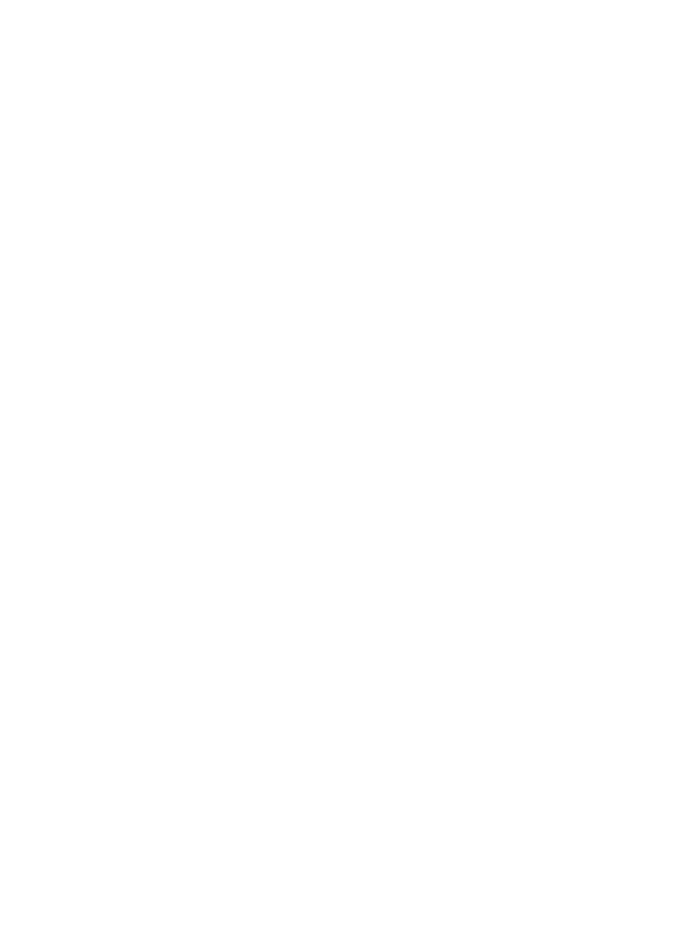
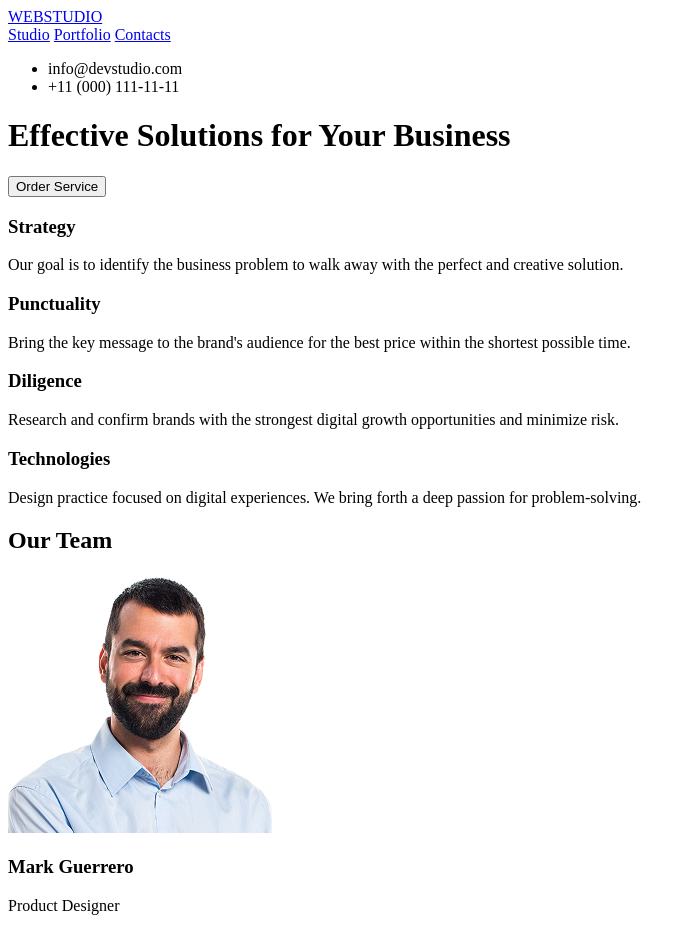
Before and after one commit to Ellhen/goit-markup-hw-01, a plain HTML site: page index.html in a window 1280 px wide. Shown: the top 928 px of the page, without its empty margins (0-696 px from the left). Before the commit the page ends 800 px from the top, so only its background shows below. Drawn offline with Linux system fonts and the light colour scheme.

Commit message:
Final version

```diff
--- a/index.html
+++ b/index.html
@@ -1,11 +1,88 @@
 <!DOCTYPE html>
 <html lang="en">
-<head>
-	<meta charset="UTF-8">
-	<meta name="viewport" content="width=device-width, initial-scale=1.0">
-	<title>Document</title>
-</head>
-<body>
+    <head>
+        <meta charset="UTF-8" />
+        <meta name="viewport" content="width=device-width, initial-scale=1.0" />
+        <title>Document</title>
+    </head>
+    <body>
+        <header>
+            <a href="#"><span>WEB</span>STUDIO</a>
+            <nav>
+                <a href="#">Studio</a>
+                <a href="#">Portfolio</a>
+                <a href="#">Contacts</a>
+            </nav>
+            <ul>
+                <li>info@devstudio.com</li>
+                <li>+11 (000) 111-11-11</li>
+            </ul>
+        </header>
+        <main>
+            <h1>Effective Solutions for Your Business</h1>
+            <button type="button">Order Service</button>
 
-</body>
+            <div class="container">
+                <div>
+                    <h3>Strategy</h3>
+                    <p>
+                        Our goal is to identify the business problem to walk
+                        away with the perfect and creative solution.
+                    </p>
+                </div>
+                <div>
+                    <h3>Punctuality</h3>
+                    <p>
+                        Bring the key message to the brand's audience for the
+                        best price within the shortest possible time.
+                    </p>
+                </div>
+                <div>
+                    <h3>Diligence</h3>
+                    <p>
+                        Research and confirm brands with the strongest digital
+                        growth opportunities and minimize risk.
+                    </p>
+                </div>
+                <div>
+                    <h3>Technologies</h3>
+                    <p>
+                        Design practice focused on digital experiences. We bring
+                        forth a deep passion for problem-solving.
+                    </p>
+                </div>
+            </div>
+
+            <h2>Our Team</h2>
+            <div class="container team">
+                <div>
+                    <img src="images/img.jpg" alt="" />
+                    <h3>Mark Guerrero</h3>
+                    <p>Product Designer</p>
+                </div>
+                <div>
+                    <img src="images/img2.jpg" alt="" />
+                    <h3>Tom Ford</h3>
+                    <p>Frontend Developer</p>
+                </div>
+                <div>
+                    <img src="images/img3.jpg" alt="" />
+                    <h3>Camila Garcia</h3>
+                    <p>Marketing</p>
+                </div>
+                <div>
+                    <img src="images/img4.jpg" alt="" />
+                    <h3>Daniel Wilson</h3>
+                    <p>UI Designer</p>
+                </div>
+            </div>
+        </main>
+        <footer>
+            <a href="#"><span>WEB</span>STUDIO</a>
+            <p>
+                Increase the flow of customers and sales for your business with
+                digital marketing & growth solutions.
+            </p>
+        </footer>
+    </body>
 </html>
```
